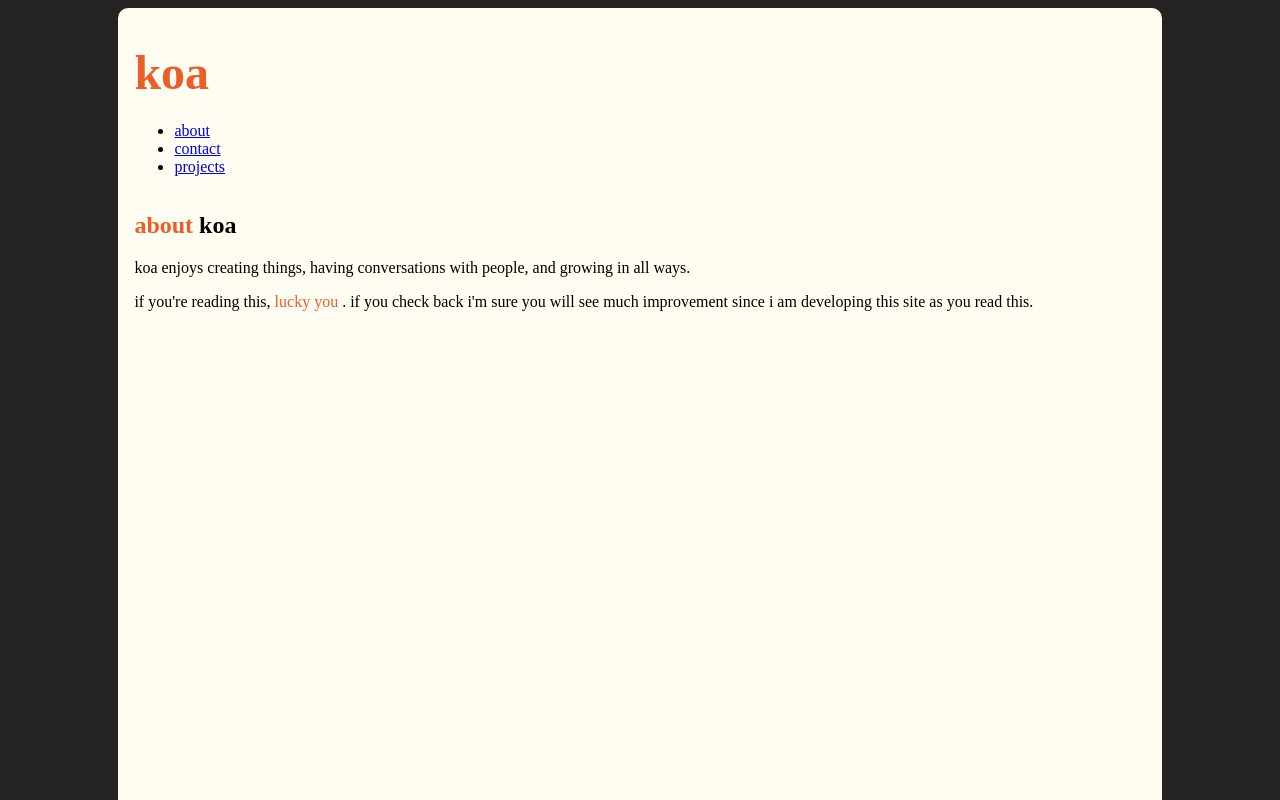
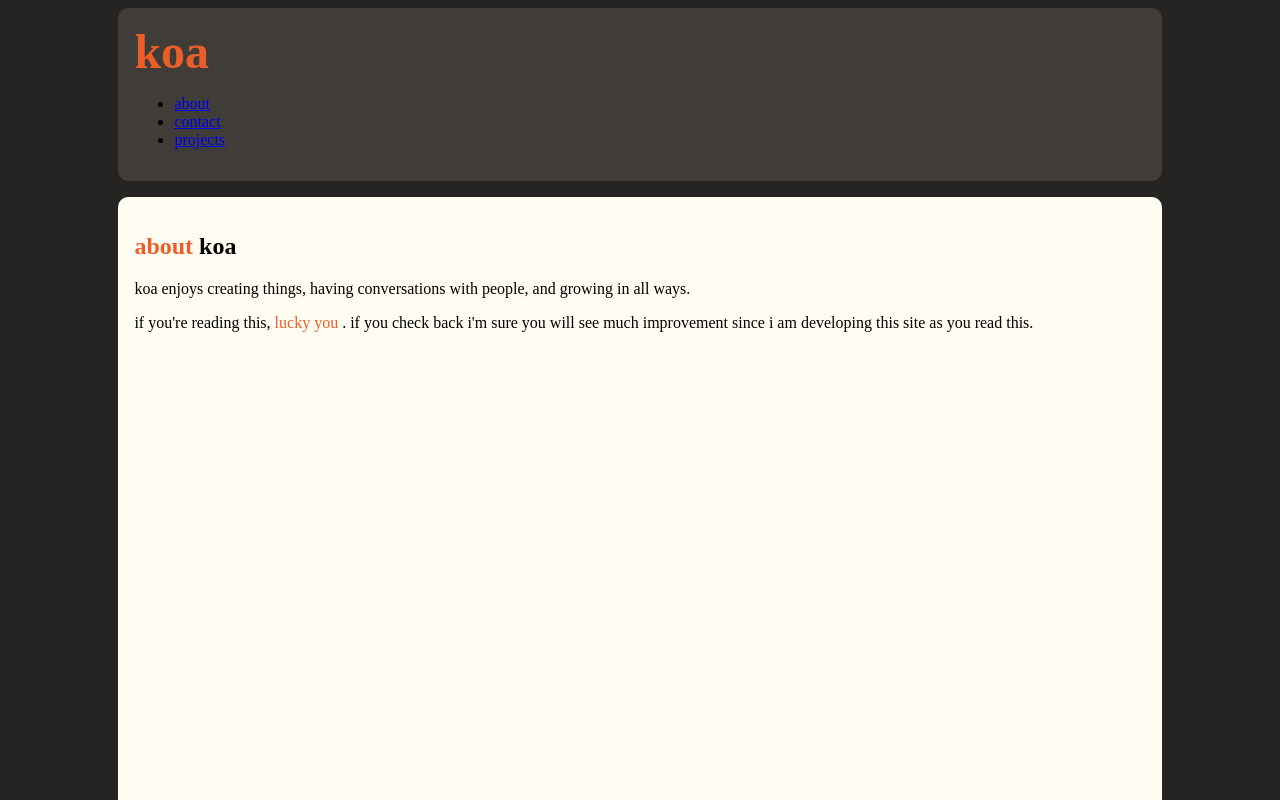
Before and after one commit to koashima/portfolio, a Gatsby site: page /about in a window 1280 px wide. Shown: the top 800 px of the page. Built offline with nearby package versions, Linux system fonts and the light colour scheme; Gatsby itself is replaced by a stand-in of ours.

Commit message:
Add styling to header and layout

```diff
--- a/src/components/header.js
+++ b/src/components/header.js
@@ -1,6 +1,6 @@
 import React from 'react';
 import { Link, useStaticQuery, graphql } from 'gatsby';
-import { title, navLinks, navLinkItem } from './header.module.scss';
+import { container, title, navLinks, navLinkItem } from './header.module.scss';
 const Header = () => {
   const data = useStaticQuery(graphql`
     query {
@@ -14,8 +14,8 @@ const Header = () => {
   `);
 
   return (
-    <header>
-      <h1>
+    <header className={container}>
+      <h1 className={title}>
         <Link className={title} to="/">
           {data.site.siteMetadata.title}
         </Link>
--- a/src/components/header.module.scss
+++ b/src/components/header.module.scss
@@ -1,13 +1,23 @@
+.container {
+  margin: 0 auto 1rem;
+  max-width: 80%;
+  padding: 1rem;
+  display: flex;
+  flex-direction: column;
+  background-color: #403d39;
+  border-radius: 10px;
+}
+
 .title {
+  margin: 0;
   color: #eb5e28;
   text-decoration: none;
   font-size: 3rem;
-  :hover {
+  &:hover {
     text-decoration: line-through;
-    text-decoration-color: #252422;
+    text-decoration-color: #403d39;
   }
 }
-
 
 .nav-links {
   display: flex;
@@ -21,9 +31,9 @@
   font-size: 1.5rem;
   margin-right: 1rem;
   text-decoration: none;
-  :hover {
+  &:hover {
     text-decoration: line-through;
-    color: #403d39;
+    color: #fffcf2;
+    text-decoration-color: #403d39;
+  }
 }
-
-}
--- a/src/components/layout.js
+++ b/src/components/layout.js
@@ -3,11 +3,14 @@
 import Header from './header';
 const Layout = ({ pageTitle, children }) => {
   return (
-    <main className={container}>
-      <title>{pageTitle}</title>
+    <div>
       <Header />
-      {children}
-    </main>
+      <main className={container}>
+        <title>{pageTitle}</title>
+
+        {children}
+      </main>
+    </div>
   );
 };
 
```
